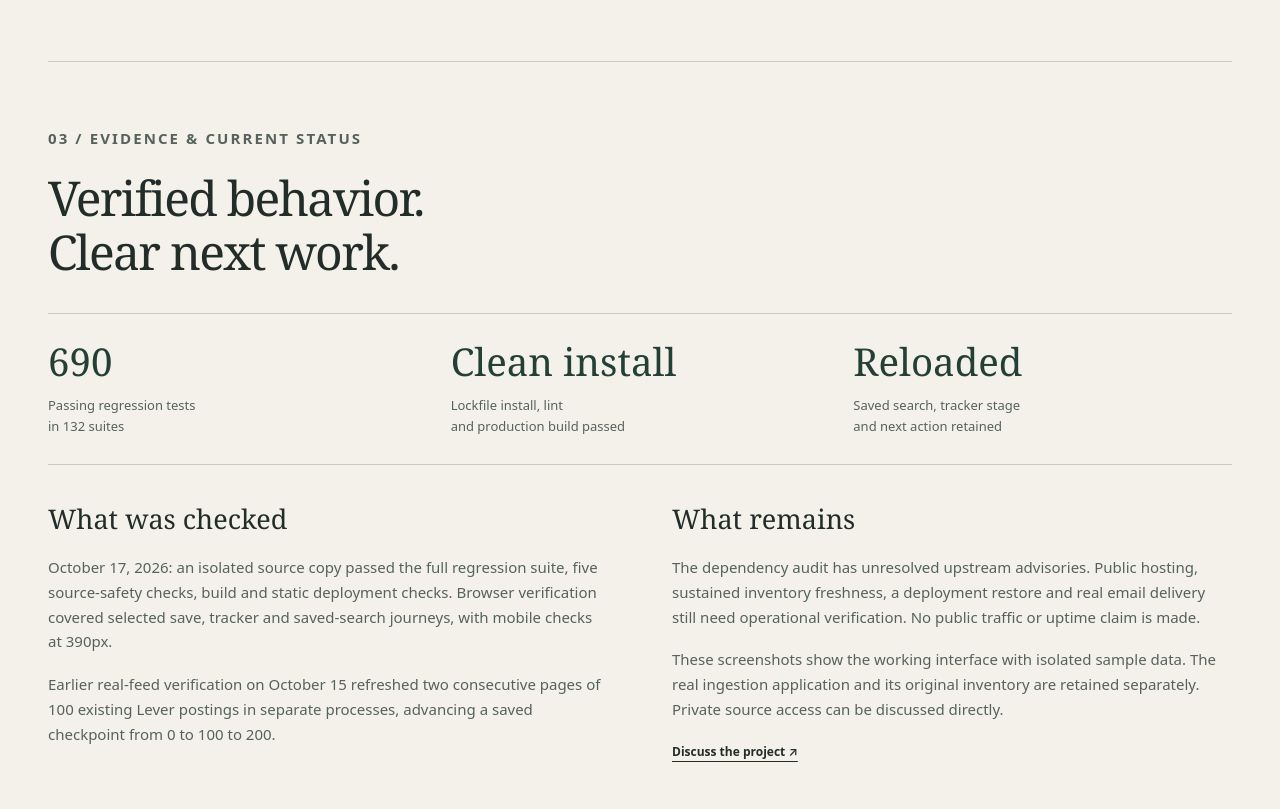
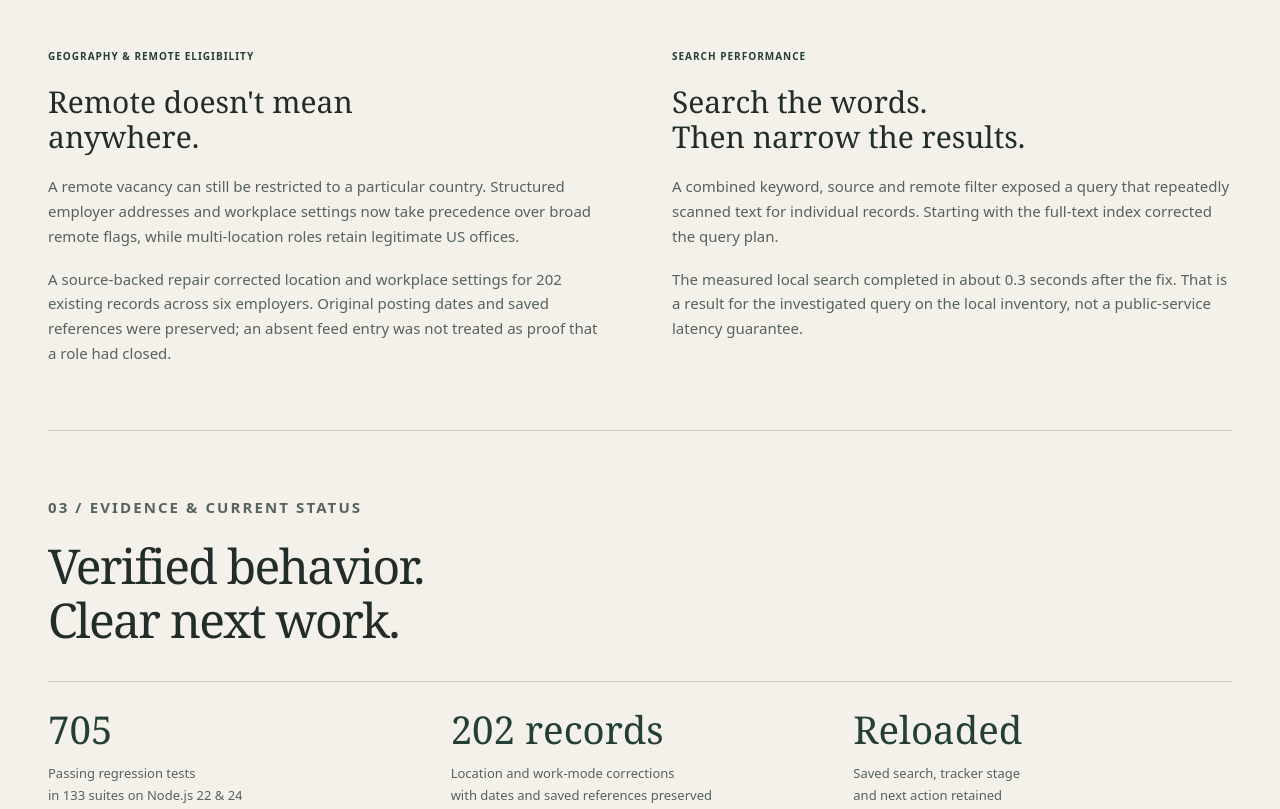
Before and after one commit to SoleVagabond/SoleVagabond.github.io, a website: page site/job-discovery.html in a window 1280 px wide. Shown: the part 4302-5111 px from the top of the page. Drawn offline with Linux system fonts and the light colour scheme.

Commit message:
Explain job-board engineering with dated verification evidence
* Update job discovery case study with dated engineering evidence

* Keep portfolio text changes free of line-ending noise

* Clarify the scope of the source-backed record corrections

```diff
--- a/site/job-discovery.html
+++ b/site/job-discovery.html
@@ -63,13 +63,15 @@
           <article><span class="small-label">Data integrity</span><h3>Keep the dates<br />honest.</h3><p>The original posting date, last observation at the source and application-link verification are different facts. The interface keeps them distinct rather than making a refreshed old listing look newly posted.</p><p>Source attribution, deduplication, occupation matching and pay provenance support more useful results.</p></article>
           <article><span class="small-label">Execution &amp; operations</span><h3>Give background work<br />its own boundaries.</h3><p>Ingestion runs separately from the web process. Redis coordinates budgets and queues; a bounded worker pool moves search computation off the request thread.</p><p>The current SQLite architecture is designed for one durable host. Backup tools and deployment checks are implemented; distributed hosting is not claimed.</p></article>
           <article><span class="small-label">Personal work</span><h3>A failed request<br />shouldn't erase a draft.</h3><p>Saved-search edits preserve unknown filter fields and retain drafts after failed saves. Account changes clear workspace-related browser caches.</p><p>Passwords use salted asynchronous scrypt, while session and recovery credentials are stored as hashes.</p></article>
+          <article><span class="small-label">Geography &amp; remote eligibility</span><h3>Remote doesn't mean<br />anywhere.</h3><p>A remote vacancy can still be restricted to a particular country. Structured employer addresses and workplace settings now take precedence over broad remote flags, while multi-location roles retain legitimate US offices.</p><p>A source-backed repair corrected location and workplace settings for 202 existing records across six employers. Original posting dates and saved references were preserved; an absent feed entry was not treated as proof that a role had closed.</p></article>
+          <article><span class="small-label">Search performance</span><h3>Search the words.<br />Then narrow the results.</h3><p>A combined keyword, source and remote filter exposed a query that repeatedly scanned text for individual records. Starting with the full-text index corrected the query plan.</p><p>The measured local search completed in about 0.3 seconds after the fix. That is a result for the investigated query on the local inventory, not a public-service latency guarantee.</p></article>
         </div>
       </section>
 
       <section id="verification" class="case-section wrap" aria-labelledby="verification-title">
         <div class="case-section-heading"><p class="eyebrow">03 / Evidence &amp; current status</p><h2 id="verification-title">Verified behavior.<br />Clear next work.</h2></div>
-        <dl class="case-proof"><div><dt>690</dt><dd>Passing regression tests<br />in 132 suites</dd></div><div><dt>Clean install</dt><dd>Lockfile install, lint<br />and production build passed</dd></div><div><dt>Reloaded</dt><dd>Saved search, tracker stage<br />and next action retained</dd></div></dl>
-        <div class="case-status-grid"><div><h3>What was checked</h3><p>October 17, 2026: an isolated source copy passed the full regression suite, five source-safety checks, build and static deployment checks. Browser verification covered selected save, tracker and saved-search journeys, with mobile checks at 390px.</p><p>Earlier real-feed verification on October 15 refreshed two consecutive pages of 100 existing Lever postings in separate processes, advancing a saved checkpoint from 0 to 100 to 200.</p></div><div><h3>What remains</h3><p>The dependency audit has unresolved upstream advisories. Public hosting, sustained inventory freshness, a deployment restore and real email delivery still need operational verification. No public traffic or uptime claim is made.</p><p>These screenshots show the working interface with isolated sample data. The real ingestion application and its original inventory are retained separately. Private source access can be discussed directly.</p><a class="text-link" href="index.html#contact">Discuss the project ↗</a></div></div>
+        <dl class="case-proof"><div><dt>705</dt><dd>Passing regression tests<br />in 133 suites on Node.js 22 &amp; 24</dd></div><div><dt>202 records</dt><dd>Location and work-mode corrections<br />with dates and saved references preserved</dd></div><div><dt>Reloaded</dt><dd>Saved search, tracker stage<br />and next action retained</dd></div></dl>
+        <div class="case-status-grid"><div><h3>What was checked</h3><p>Latest recorded verification, October 19, 2026: all 705 regression tests passed on Node.js 22 and 24. Source-safety, lint, document conversion and backup/restore checks also passed. The local production build passed; the dependency audit still blocks the separate CI build.</p><p>Browser verification on October 17 covered selected save, tracker and saved-search journeys, with mobile checks at 390px. Those screenshots represent that interface checkpoint; the later test count is a separate verification record.</p><p>Earlier real-feed verification on October 15 refreshed two consecutive pages of 100 existing Lever postings in separate processes, advancing a saved checkpoint from 0 to 100 to 200.</p></div><div><h3>What remains</h3><p>The dependency audit has unresolved upstream advisories. Public hosting, sustained inventory freshness, a deployment restore and real email delivery still need operational verification. No public traffic or uptime claim is made.</p><p>These screenshots show the working interface with isolated sample data. The application source, provider configuration, original inventory and member records remain private. This case study shares selected product and engineering evidence.</p><a class="text-link" href="index.html#contact">Discuss the project ↗</a></div></div>
       </section>
       <section class="case-end wrap"><p class="eyebrow">Continue exploring</p><h2>The interface and<br />the work behind it.</h2><div class="project-links"><a class="button dark" href="index.html#work">Back to selected work ↗</a><a class="text-link" href="lab.html">Explore the systems lab ↗</a></div></section>
     </main>
```
Also changed, not shown: docs/project-review.md (+2 -0 lines), site/index.html (+1 -1 lines).
